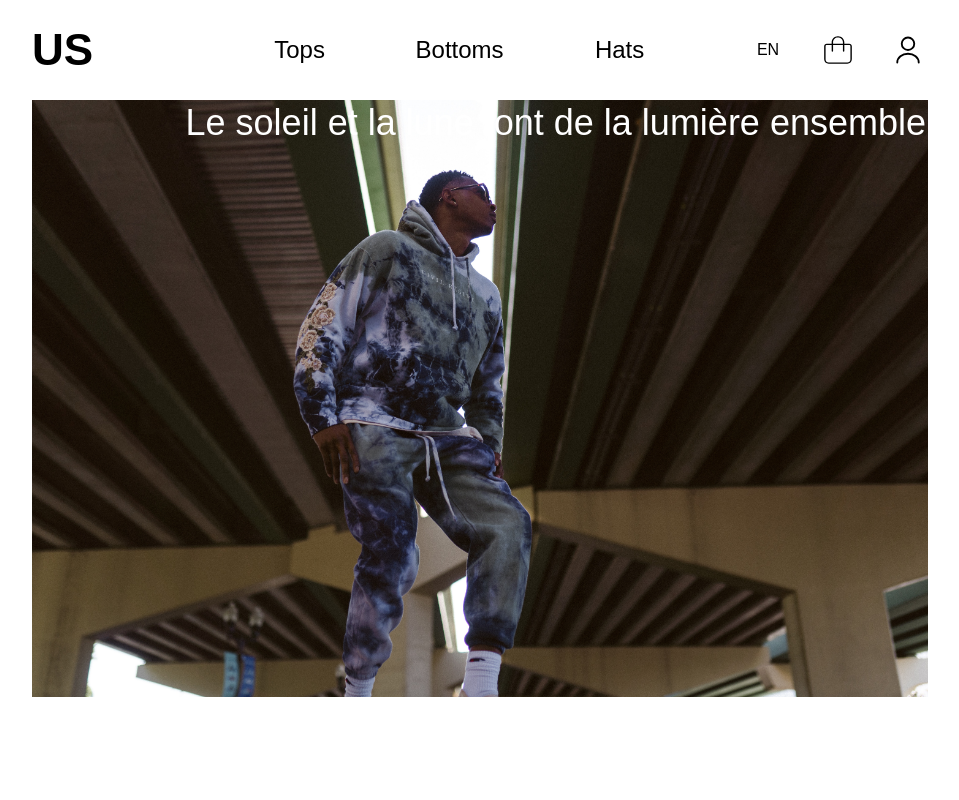
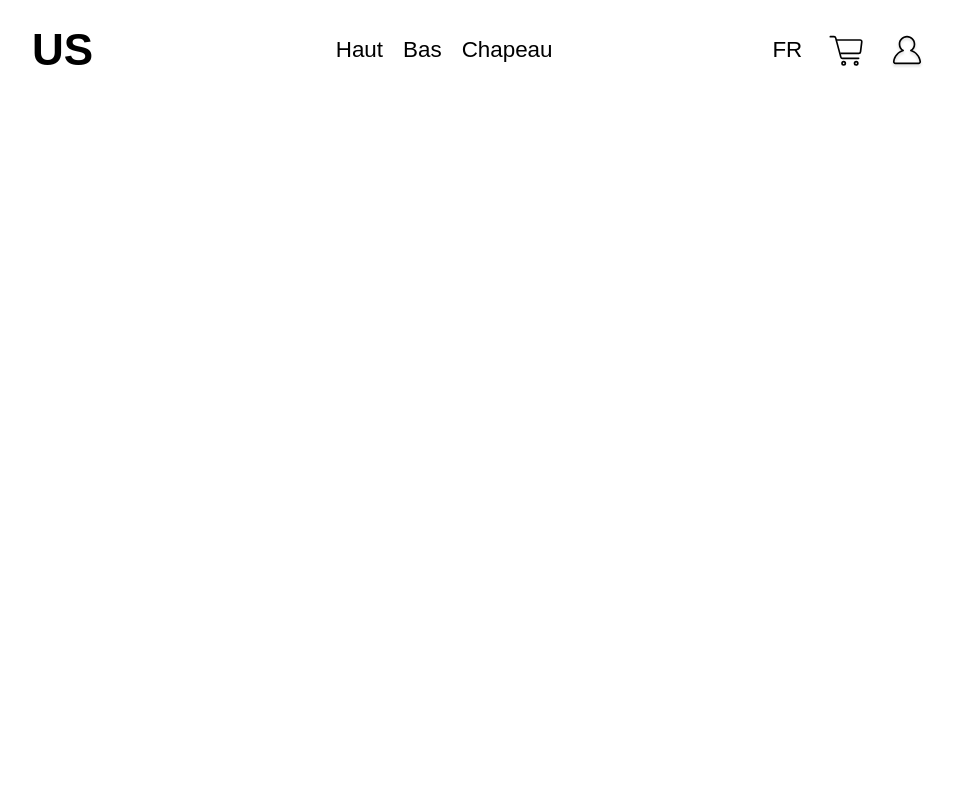
Before and after one commit to ethannicolle/projet-philiance, a PHP site: page / in a window 1280 px wide. Shown: the whole page, without its empty margins (160-1119 px from the left). Run offline with PHP 8.4, Linux system fonts and the light colour scheme.

Commit message:
Remise au propre

```diff
--- /dev/null
+++ b/assets/css/main.css
@@ -0,0 +1,80 @@
+:root {}
+
+* {
+    box-sizing: border-box;
+    padding: 0;margin: 0;
+    list-style-type: none;
+    font-family: Arial, Helvetica, sans-serif;
+}
+
+body {
+    height: 100svh;
+    width: 100vw;
+    padding: 0 15%;
+}
+
+.flex {
+    display: flex;
+}
+
+nav {
+    width: 100%;
+    height: 100px;
+}
+
+.container {
+    height: 100%;
+    align-items: center;
+    font-size: 1.4em;
+}
+
+/* LOGO */
+.logo--container {
+    width: 10%;
+}
+
+.logo {
+    font-size: 2.75rem;
+}
+
+/* Navbar */
+.nav--container {
+    width: 90%;
+}
+
+ul {
+    height: 100%;
+    width: 100%;
+}
+
+.nav--list {
+    justify-content: center;
+    align-items: center;
+    gap: 20px;
+}
+
+/* Nav links */
+
+.nav--links {
+    width: 80%;
+    height: 100%;
+}
+
+/* Nav client */
+
+.nav--client {
+    width: 20%;
+    height: 100%;
+}
+
+.nav--client .nav--items{
+    height: 40px;
+    width: 40px;
+    justify-content: center;
+    align-items: center;
+}
+
+/* Hamburger menu */
+.hamburger--container {
+    display: none;
+}
--- a/index.html
+++ b/index.html
@@ -5,72 +5,89 @@
     <meta charset="UTF-8">
     <meta name="viewport" content="width=device-width, initial-scale=1.0">
     <title>US Streetwear</title>
-    <link rel="stylesheet" href="style.css">
+    <link rel="stylesheet" href="./assets/css/main.css">
 </head>
 
 <body>
 
-    <header>
-        <nav>
-            <div class="top-nav-container">
-                <div class="logo">
-                    <h2>US</h2>
-                </div>
-                <div class="hamburger-container">
-                    <div class="hamburger"></div>
-                </div>
-            </div>
-            <div class="menu">
-                <ul class="menu-list">
-                    <li class="list-items" id="translate" data-type="haut" onclick="location.href='/produits.html?type=haut'"></li>
-                    <li class="list-items" id="translate" data-type="bas" onclick="location.href='/produits.html?type=bas'"></li>
-                    <li class="list-items" id="translate" data-type="chapeau" onclick="location.href='/produits.html?type=chapeau'"></li>
+    <nav class="flex">
+        <div class="flex container logo--container">
+            <h2 class="logo">US</h2>
+        </div>
+
+        <div class="flex container nav--container">
+            <div class="flex nav--links">
+                <ul class="flex nav--list">
+                    <li class="flex nav--items" id="#translate" data-translate='top'>Haut</li>
+                    <li class="flex nav--items" id="#translate" data-translate='bottom'>Bas</li>
+                    <li class="flex nav--items" id="#translate" data-translate='hat'>Chapeau</li>
                 </ul>
             </div>
-            <div class="right-menu">
-                <ul class="menu-list">
-                    <li class="list-items toggle-menu">
-                        <span class="lang" id="translate" data-type="lang"></span>
-                        <ul class="sub-menu lang-selector">
-                            <li class="sub-items french">Français</li>
-                            <li class="sub-items english">English</li>
-                        </ul>
+            <div class="flex nav--client">
+                <ul class="flex nav--list">
+                    <li class="flex nav--items menu--toggler">
+                        <span id="lang">FR</span>
                     </li>
-                    <li class="list-items">
-                        <svg width="30px" height="30px" viewBox="0 0 32 32" version="1.1"
+                    <li class="flex nav--items">
+                        <svg width="40px" height="40px" viewBox="0 0 24 24" fill="none"
                             xmlns="http://www.w3.org/2000/svg">
-                            <path
-                                d="M28 9.25h-5.25v-1.117c0.004-0.087 0.006-0.189 0.006-0.292 0-3.643-2.953-6.596-6.596-6.596-0.082 0-0.164 0.002-0.246 0.004l0.012-0c-0.035-0.001-0.076-0.001-0.117-0.001-3.627 0-6.568 2.941-6.568 6.568 0 0.114 0.003 0.226 0.009 0.338l-0.001-0.016v1.111h-5.25c-1.518 0.002-2.748 1.232-2.75 2.75v14c0.003 2.622 2.128 4.747 4.75 4.75h20c2.622-0.003 4.747-2.128 4.75-4.75v-14c-0.002-1.518-1.232-2.748-2.75-2.75h-0zM10.75 8.133c-0.007-0.096-0.010-0.208-0.010-0.322 0-2.797 2.267-5.064 5.064-5.064 0.047 0 0.095 0.001 0.142 0.002l-0.007-0c0.066-0.003 0.143-0.005 0.22-0.005 2.816 0 5.1 2.283 5.1 5.1 0 0.104-0.003 0.207-0.009 0.309l0.001-0.014v1.111h-10.5zM29.25 26c-0.001 1.794-1.456 3.249-3.25 3.25h-20c-1.794-0.002-3.248-1.456-3.25-3.25v-14c0.001-0.69 0.56-1.249 1.25-1.25h5.25v6.25c0 0.414 0.336 0.75 0.75 0.75s0.75-0.336 0.75-0.75v0-6.25h10.5v6.25c0 0.414 0.336 0.75 0.75 0.75s0.75-0.336 0.75-0.75v0-6.25h5.25c0.69 0.001 1.249 0.56 1.25 1.25v0z">
-                            </path>
+                            <g clip-path="url(#clip0_15_35)">
+                                <rect width="24" height="24" fill="white" />
+                                <path
+                                    d="M5.33331 6H19.8672C20.4687 6 20.9341 6.52718 20.8595 7.12403L20.1095 13.124C20.0469 13.6245 19.6215 14 19.1172 14H16.5555H9.44442H7.99998"
+                                    stroke="#000000" stroke-linejoin="round" />
+                                <path
+                                    d="M2 4H4.23362C4.68578 4 5.08169 4.30341 5.19924 4.74003L8.30076 16.26C8.41831 16.6966 8.81422 17 9.26638 17H19"
+                                    stroke="#000000" stroke-linecap="round" stroke-linejoin="round" />
+                                <circle cx="10" cy="20" r="1" stroke="#000000" stroke-linejoin="round" />
+                                <circle cx="17.5" cy="20" r="1" stroke="#000000" stroke-linejoin="round" />
+                            </g>
+                            <defs>
+                                <clipPath id="clip0_15_35">
+                                    <rect width="24" height="24" fill="white" />
+                                </clipPath>
+                            </defs>
                         </svg>
                     </li>
-                    <li class="list-items">
-                        <svg width="30px" height="30px" viewBox="0 0 24 24" fill="none"
+                    <li class="flex nav--items">
+                        <svg width="40px" height="40px" viewBox="0 0 24 24" fill="none"
                             xmlns="http://www.w3.org/2000/svg">
-                            <path
-                                d="M12 12C14.7614 12 17 9.76142 17 7C17 4.23858 14.7614 2 12 2C9.23858 2 7 4.23858 7 7C7 9.76142 9.23858 12 12 12Z"
-                                stroke-width="1.5" stroke-linecap="round" stroke-linejoin="round" />
-                            <path
-                                d="M20.5899 22C20.5899 18.13 16.7399 15 11.9999 15C7.25991 15 3.40991 18.13 3.40991 22"
-                                stroke-width="1.5" stroke-linecap="round" stroke-linejoin="round" />
+                            <g clip-path="url(#clip0_15_82)">
+                                <rect width="24" height="24" fill="white" />
+                                <g filter="url(#filter0_d_15_82)">
+                                    <path
+                                        d="M14.3365 12.3466L14.0765 11.9195C13.9082 12.022 13.8158 12.2137 13.8405 12.4092C13.8651 12.6046 14.0022 12.7674 14.1907 12.8249L14.3365 12.3466ZM9.6634 12.3466L9.80923 12.8249C9.99769 12.7674 10.1348 12.6046 10.1595 12.4092C10.1841 12.2137 10.0917 12.022 9.92339 11.9195L9.6634 12.3466ZM4.06161 19.002L3.56544 18.9402L4.06161 19.002ZM19.9383 19.002L20.4345 18.9402L19.9383 19.002ZM16 8.5C16 9.94799 15.2309 11.2168 14.0765 11.9195L14.5965 12.7737C16.0365 11.8971 17 10.3113 17 8.5H16ZM12 4.5C14.2091 4.5 16 6.29086 16 8.5H17C17 5.73858 14.7614 3.5 12 3.5V4.5ZM7.99996 8.5C7.99996 6.29086 9.79082 4.5 12 4.5V3.5C9.23854 3.5 6.99996 5.73858 6.99996 8.5H7.99996ZM9.92339 11.9195C8.76904 11.2168 7.99996 9.948 7.99996 8.5H6.99996C6.99996 10.3113 7.96342 11.8971 9.40342 12.7737L9.92339 11.9195ZM9.51758 11.8683C6.36083 12.8309 3.98356 15.5804 3.56544 18.9402L4.55778 19.0637C4.92638 16.1018 7.02381 13.6742 9.80923 12.8249L9.51758 11.8683ZM3.56544 18.9402C3.45493 19.8282 4.19055 20.5 4.99996 20.5V19.5C4.70481 19.5 4.53188 19.2719 4.55778 19.0637L3.56544 18.9402ZM4.99996 20.5H19V19.5H4.99996V20.5ZM19 20.5C19.8094 20.5 20.545 19.8282 20.4345 18.9402L19.4421 19.0637C19.468 19.2719 19.2951 19.5 19 19.5V20.5ZM20.4345 18.9402C20.0164 15.5804 17.6391 12.8309 14.4823 11.8683L14.1907 12.8249C16.9761 13.6742 19.0735 16.1018 19.4421 19.0637L20.4345 18.9402Z"
+                                        fill="#000000" />
+                                </g>
+                            </g>
+                            <defs>
+                                <filter id="filter0_d_15_82" x="2.55444" y="3.5" width="18.8911" height="19"
+                                    filterUnits="userSpaceOnUse" color-interpolation-filters="sRGB">
+                                    <feFlood flood-opacity="0" result="BackgroundImageFix" />
+                                    <feColorMatrix in="SourceAlpha" type="matrix"
+                                        values="0 0 0 0 0 0 0 0 0 0 0 0 0 0 0 0 0 0 127 0" result="hardAlpha" />
+                                    <feOffset dy="1" />
+                                    <feGaussianBlur stdDeviation="0.5" />
+                                    <feColorMatrix type="matrix" values="0 0 0 0 0 0 0 0 0 0 0 0 0 0 0 0 0 0 0.1 0" />
+                                    <feBlend mode="normal" in2="BackgroundImageFix" result="effect1_dropShadow_15_82" />
+                                    <feBlend mode="normal" in="SourceGraphic" in2="effect1_dropShadow_15_82"
+                                        result="shape" />
+                                </filter>
+                                <clipPath id="clip0_15_82">
+                                    <rect width="24" height="24" fill="white" />
+                                </clipPath>
+                            </defs>
                         </svg>
                     </li>
                 </ul>
             </div>
-        </nav>
-    </header>
+        </div>
 
-    <main>
-        <section class="hero-section">
-            <img src="./assets/img/banner.jpg" alt="" width="100%">
-            <p class="hero-text">Le soleil et la lune font de la lumière ensemble</p>
-        </section>
-    </main>
+        <div class="flex container hamburger--container">
+            <div class="hamburger"></div>
+        </div>
+    </nav>
 
-    <footer>
+</body>
 
-    </footer>
-
-    <script src="script.js"></script>
-</body>
 </html>
--- a/style.css
+++ b/sale/style.css
@@ -132,6 +132,15 @@ li.sub-items:hover {
     font-size: 2.25rem;
     top: 2px;
     right: 2px;
+    text-shadow: #000 3px 0 10px;
+}
+
+.produits {
+    width: 100%;
+    height: 1000px;
+    display: flex;
+    align-items: center;
+    flex-direction: column;
 }
 
 .products {
@@ -146,8 +155,8 @@ li.sub-items:hover {
 .product-card-container {
     display: grid;
     height: 100%;
-    padding-top: 50px;
-    grid-template-columns: repeat(4, 1fr);
+    width: 100%;
+    grid-template-columns: repeat(3, 1fr);
     gap: 20px;
 }
 
@@ -263,7 +272,7 @@ li.sub-items:hover {
         content: '';
         position: absolute;
         width: inherit;
-        height: 3px;
+        height: inherit;
         background-color: inherit;
         top: 5px;
     }
@@ -271,11 +280,14 @@ li.sub-items:hover {
         content: '';
         position: absolute;
         width: 40%;
-        height: 3px;
+        height: inherit;
         background-color: inherit;
         bottom: 5px;
     }
     .show {
         display: block;
     }
+    .hero-text {
+        display: none;
+    }
 }
```
Also changed, not shown: sale/index.html (added, +112 -0 lines), assets/img/banner.jpg (deleted), sale/assets/img/product.jpg (renamed from assets/img/product.jpg), sale/produits.html (renamed from produits.html), sale/script.js (renamed from script.js), 1 other file.
